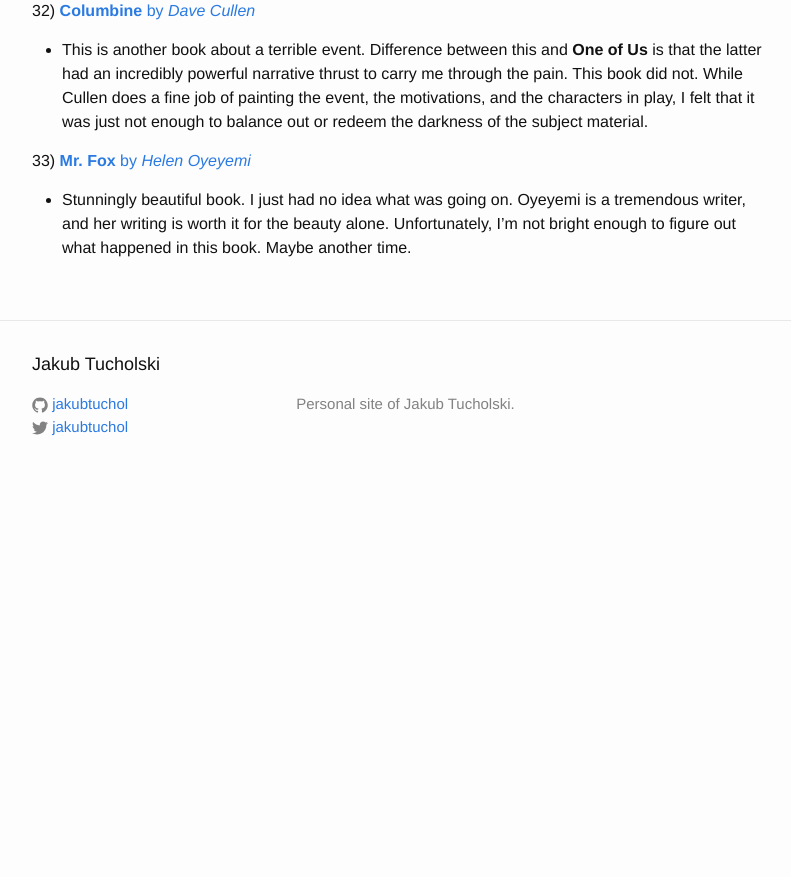
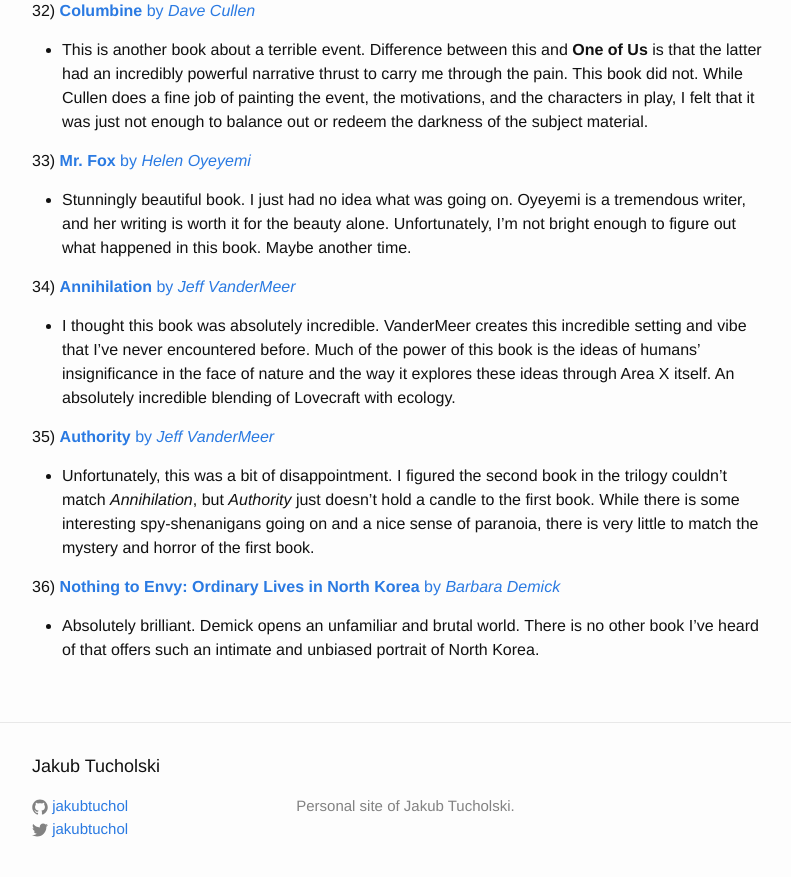
Before and after one commit to jakubtuchol/jakubtuchol.github.io, a Jekyll site: the page built from _posts/2017-01-02-yearly-reading-list.markdown, in a window 1280 px wide and 900 px high, scrolled down 6177 px. Shown: the top 877 px of the window, without its empty margins (238-1029 px from the left). Built offline with Jekyll 4.4.1, drawn with Linux system fonts in a browser that asks for light colours; before the commit the page ends 6675 px from its top, so only the background shows below that.

Commit message:
adding southern reach and north korea

```diff
--- a/_posts/2017-01-02-yearly-reading-list.markdown
+++ b/_posts/2017-01-02-yearly-reading-list.markdown
@@ -142,6 +142,18 @@ This year, I'm aiming to read 52 books (one per week for a year). I'll be keepin
 
 * Stunningly beautiful book. I just had no idea what was going on. Oyeyemi is a tremendous writer, and her writing is worth it for the beauty alone. Unfortunately, I'm not bright enough to figure out what happened in this book. Maybe another time.
 
+34) [**Annihilation** by *Jeff VanderMeer*][annihilation]
+
+* I thought this book was absolutely incredible. VanderMeer creates this incredible setting and vibe that I've never encountered before. Much of the power of this book is the ideas of humans' insignificance in the face of nature and the way it explores these ideas through Area X itself. An absolutely incredible blending of Lovecraft with ecology.
+
+35) [**Authority** by *Jeff VanderMeer*][authority]
+
+* Unfortunately, this was a bit of disappointment. I figured the second book in the trilogy couldn't match *Annihilation*, but *Authority* just doesn't hold a candle to the first book. While there is some interesting spy-shenanigans going on and a nice sense of paranoia, there is very little to match the mystery and horror of the first book.
+
+36) [**Nothing to Envy: Ordinary Lives in North Korea** by *Barbara Demick*][nothing_envy]
+
+* Absolutely brilliant. Demick opens an unfamiliar and brutal world. There is no other book I've heard of that offers such an intimate and unbiased portrait of North Korea.
+
 [black_flags]:         https://www.amazon.com/Black-Flags-Rise-Joby-Warrick/dp/0804168938
 [shock_doctrine]:      https://www.amazon.com/Shock-Doctrine-Rise-Disaster-Capitalism/dp/0312427999
 [stranger]:            https://www.amazon.com/Stranger-Albert-Camus/dp/0679720200
@@ -176,3 +188,6 @@ This year, I'm aiming to read 52 books (one per week for a year). I'll be keepin
 [white_city]:          https://www.amazon.com/Devil-White-City-Madness-Changed/dp/0375725601
 [columbine]:           https://www.amazon.com/Columbine-Dave-Cullen/dp/0446546925
 [mr_fox]:              https://www.amazon.com/Mr-Fox-Helen-Oyeyemi/dp/1594486182
+[annihilation]:        https://www.amazon.com/Annihilation-Novel-Southern-Reach-Trilogy/dp/0374104093
+[authority]:           https://www.amazon.com/Authority-Novel-Southern-Reach-Trilogy/dp/0374104107
+[nothing_envy]:        https://www.amazon.com/Nothing-Envy-Ordinary-Lives-North/dp/0385523912
```
